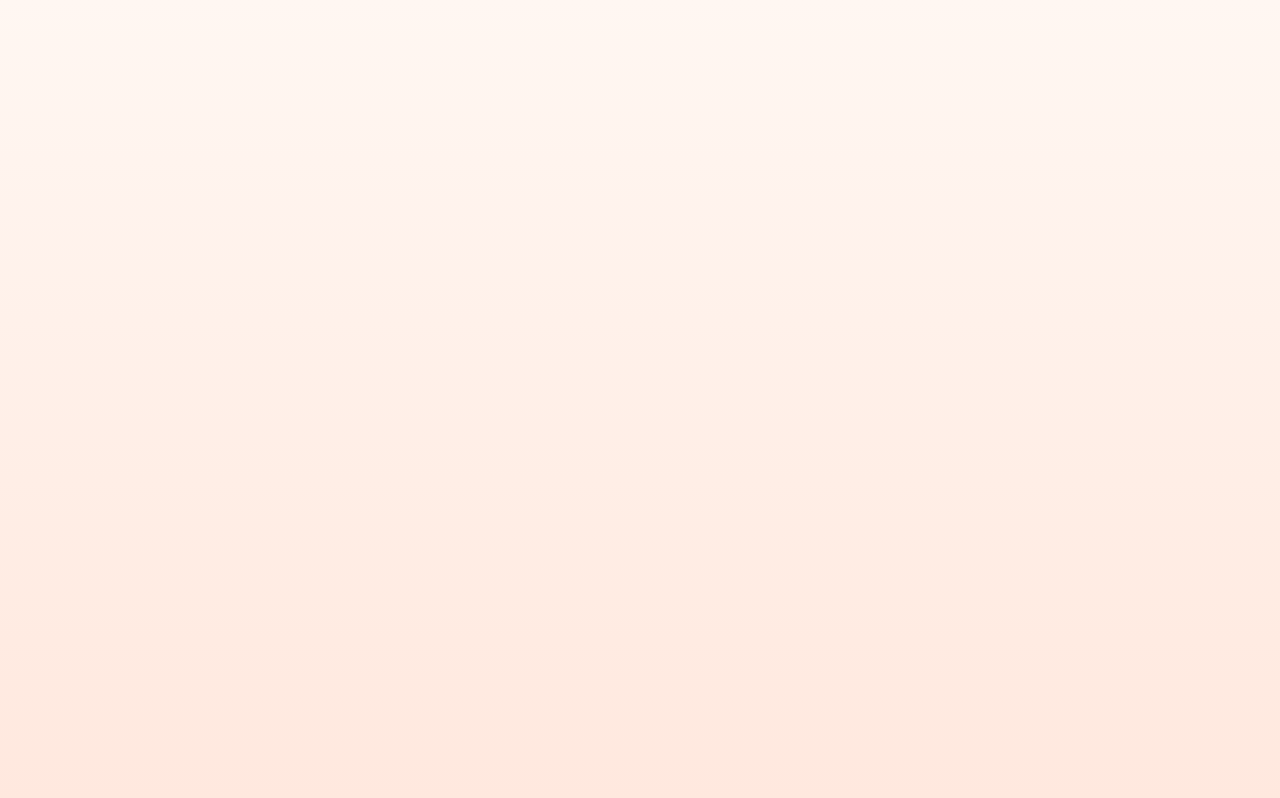
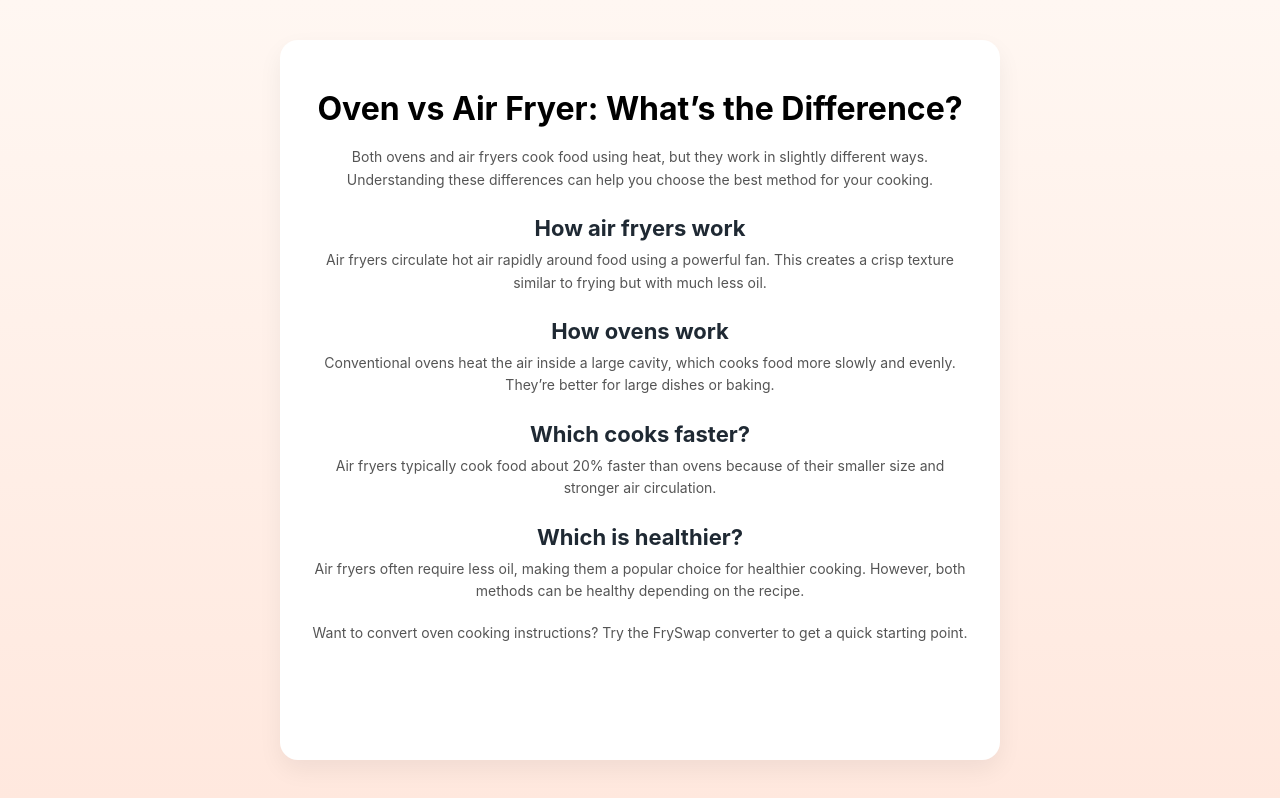
Before and after one commit to oliverjay10/fryswap, a React (Vite) app: page /oven-vs-air-fryer in a window 1280 px wide. Before the commit this address had no page. Built offline with nearby package versions, Linux system fonts and the light colour scheme.

Commit message:
Added comparison page

```diff
--- a/src/App.jsx
+++ b/src/App.jsx
@@ -1,3 +1,4 @@
+import Comparison from "./comparison";
 import Chart from "./chart";
 import { Routes, Route, Link } from "react-router-dom";
 import Guide from "./guide";
@@ -175,6 +176,11 @@ function App() {
 
             <div style={{ textAlign: "center", marginTop: "10px" }}>
   <Link to="/chart">View temperature chart</Link>
+
+  <div style={{ textAlign: "center", marginTop: "10px" }}>
+  <Link to="/oven-vs-air-fryer">Oven vs Air Fryer comparison</Link>
+</div>
+
 </div>
 
 
@@ -193,6 +199,8 @@ function App() {
 
       <Route path="/guide" element={<Guide />} />
       <Route path="/chart" element={<Chart />} />
+      <Route path="/oven-vs-air-fryer" element={<Comparison />} />
+
     </Routes>
   );
 }
--- /dev/null
+++ b/src/comparison.jsx
@@ -0,0 +1,47 @@
+export default function Comparison() {
+  return (
+    <div className="guideWrapper">
+      <div className="guideCard">
+
+        <h1>Oven vs Air Fryer: What’s the Difference?</h1>
+
+        <p>
+          Both ovens and air fryers cook food using heat, but they work in
+          slightly different ways. Understanding these differences can help you
+          choose the best method for your cooking.
+        </p>
+
+        <h2>How air fryers work</h2>
+        <p>
+          Air fryers circulate hot air rapidly around food using a powerful fan.
+          This creates a crisp texture similar to frying but with much less oil.
+        </p>
+
+        <h2>How ovens work</h2>
+        <p>
+          Conventional ovens heat the air inside a large cavity, which cooks
+          food more slowly and evenly. They’re better for large dishes or baking.
+        </p>
+
+        <h2>Which cooks faster?</h2>
+        <p>
+          Air fryers typically cook food about 20% faster than ovens because of
+          their smaller size and stronger air circulation.
+        </p>
+
+        <h2>Which is healthier?</h2>
+        <p>
+          Air fryers often require less oil, making them a popular choice for
+          healthier cooking. However, both methods can be healthy depending on
+          the recipe.
+        </p>
+
+        <p style={{ marginTop: "20px" }}>
+          Want to convert oven cooking instructions? Try the FrySwap converter
+          to get a quick starting point.
+        </p>
+
+      </div>
+    </div>
+  );
+}
```
